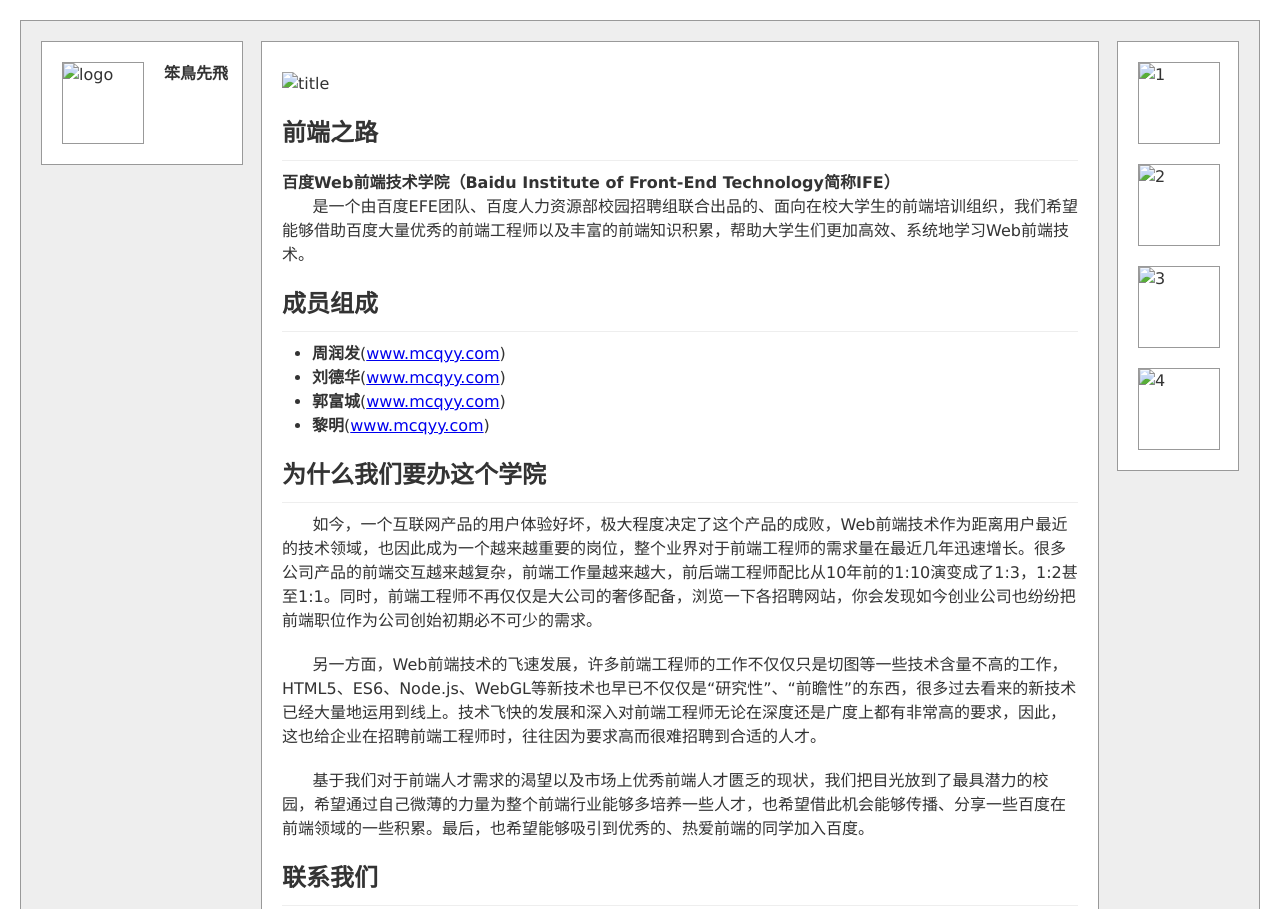
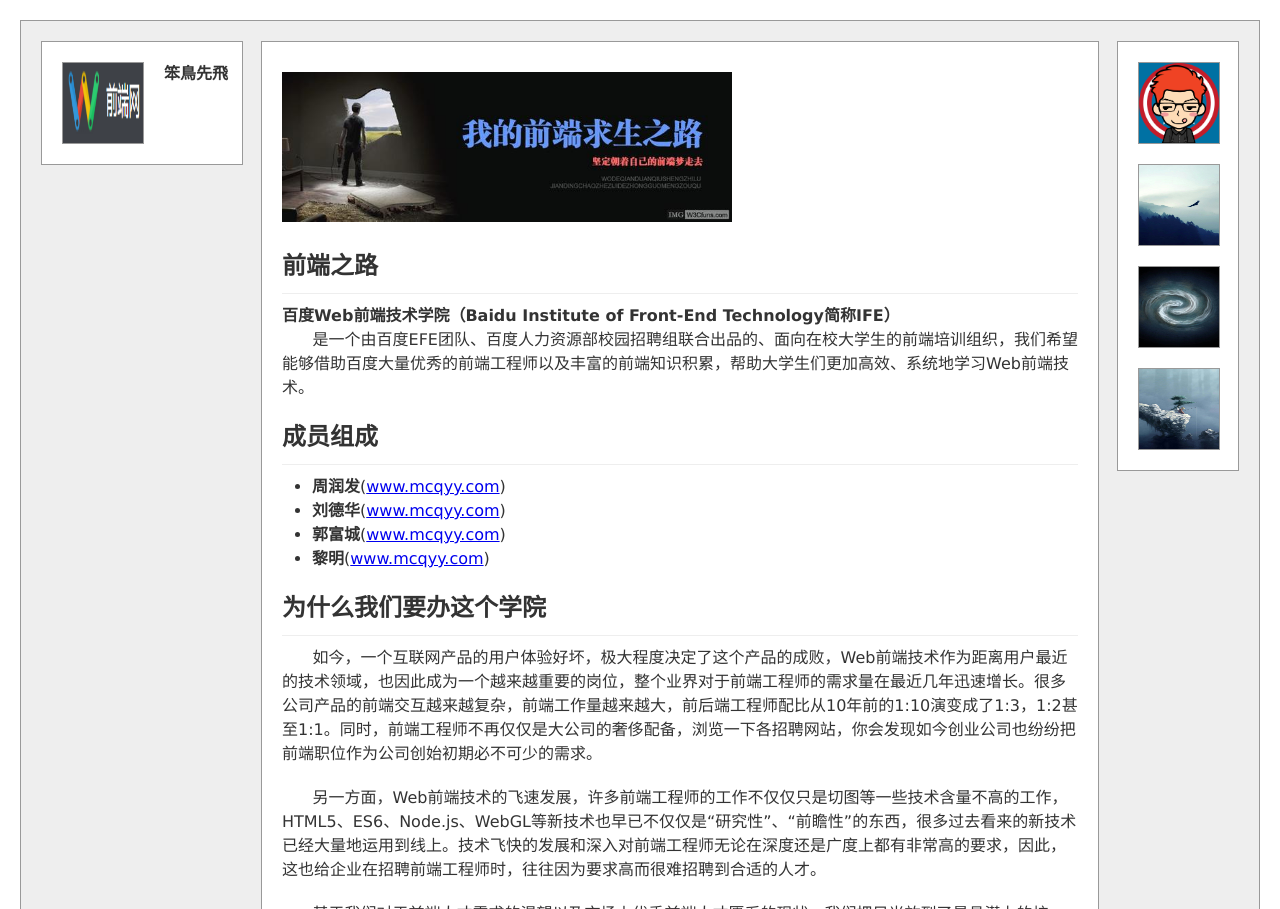
Before and after one commit to JasonGod/IFE, a plain HTML site: page task/task1_3.html in a window 1280 px wide. Shown: the top 909 px of the page. Drawn offline with Linux system fonts and the light colour scheme; files that its build step writes are made by us from their sources.

Commit message:
图片路径

```diff
--- a/task/task1_3.html
+++ b/task/task1_3.html
@@ -3,22 +3,22 @@
 <head>
 	<meta charset="UTF-8">
 	<title>三栏式布局</title>
-	<link rel="stylesheet" href="css/task1_3.css">
+	<link rel="stylesheet" href="../css/task1_3.css">
 </head>
 <body>
 	<div class="container">
 		<div class="left-wrap">
-			<img src="image/web.png" alt="logo">
+			<img src="../image/web.png" alt="logo">
 			<span>笨鳥先飛</span>
 		</div>
 		<div class="right-wrap">
-			<img src="image/1.png" alt="1">
-			<img src="image/2.jpg" alt="2">
-			<img src="image/3.jpg" alt="3">
-			<img src="image/4.jpg" alt="4">
+			<img src="../image/1.png" alt="1">
+			<img src="../image/2.jpg" alt="2">
+			<img src="../image/3.jpg" alt="3">
+			<img src="../image/4.jpg" alt="4">
 		</div>
 		<div class="main-wrap">
-			<p><img src="image/webroad.jpg" alt="title"></p>
+			<p><img src="../image/webroad.jpg" alt="title"></p>
 			<h2>前端之路</h2>
 			<p>
 				<strong>百度Web前端技术学院（Baidu Institute of Front-End Technology简称IFE）</strong> <br>
@@ -46,7 +46,7 @@
 				<li><p>如果有不方便公开讨论的问题，可以通过邮件 ife(at)baidu.com 联系我们。</p></li>
 				<li><p>更加欢迎关注我们的<a href="http://weibo.com/baiduife">微博 weibo.com/baiduife</a></p></li>
 				<li><p>关注我们的微信公众号：搜索baidu_ife或扫描下方二维码</p></li>
-				<img src="image/ifeweixin.jpeg" alt="二维码">
+				<img src="../image/ifeweixin.jpeg" alt="二维码">
 			</ul>
 		</div>
 	</div>
```
